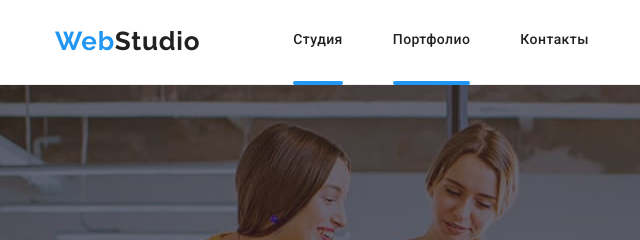
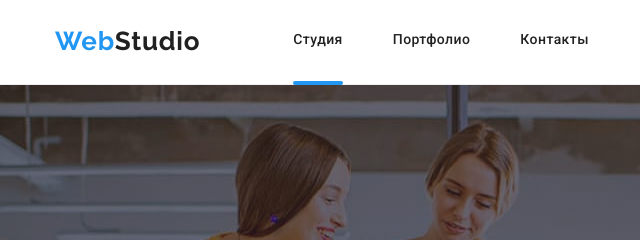
Before and after one commit to Snisarenko21/goit-markup-hw-05, a plain HTML site: page index.html in a window 1280 px wide. Shown: the top 240 px of the page, 0-640 px from the left. Drawn offline with nearby package versions, Linux system fonts and the light colour scheme.

Commit message:
5 дз помощь 2

```diff
--- a/css/styles.css
+++ b/css/styles.css
@@ -139,7 +139,7 @@ img {
   border-radius: 4px;
 }
 
-.active::after {
+/* .active::after {
   content: "";
   display: block;
   position: relative;
@@ -149,7 +149,7 @@ img {
   background-color: var(--accent-color);
   width: 100%;
   border-radius: 4px;
-}
+} */
 
 
   /* color: var(--accent-color); */
--- a/index.html
+++ b/index.html
@@ -21,7 +21,7 @@
         <nav class="nav-box">
             <ul class="nav-list">
                 <li class="nav-item"><a href="./index.html" class="nav-link current">Студия</a></li>
-                <li class="nav-item"><a href="./portfolio.html" class="nav-link active">Портфолио</a></li>
+                <li class="nav-item"><a href="./portfolio.html" class="nav-link">Портфолио</a></li>
                 <li class="nav-item"><a href="/" class="nav-link">Контакты</a></li>
             </ul>
         </nav>
```
Also changed, not shown: portfolio.html (+1 -1 lines).
